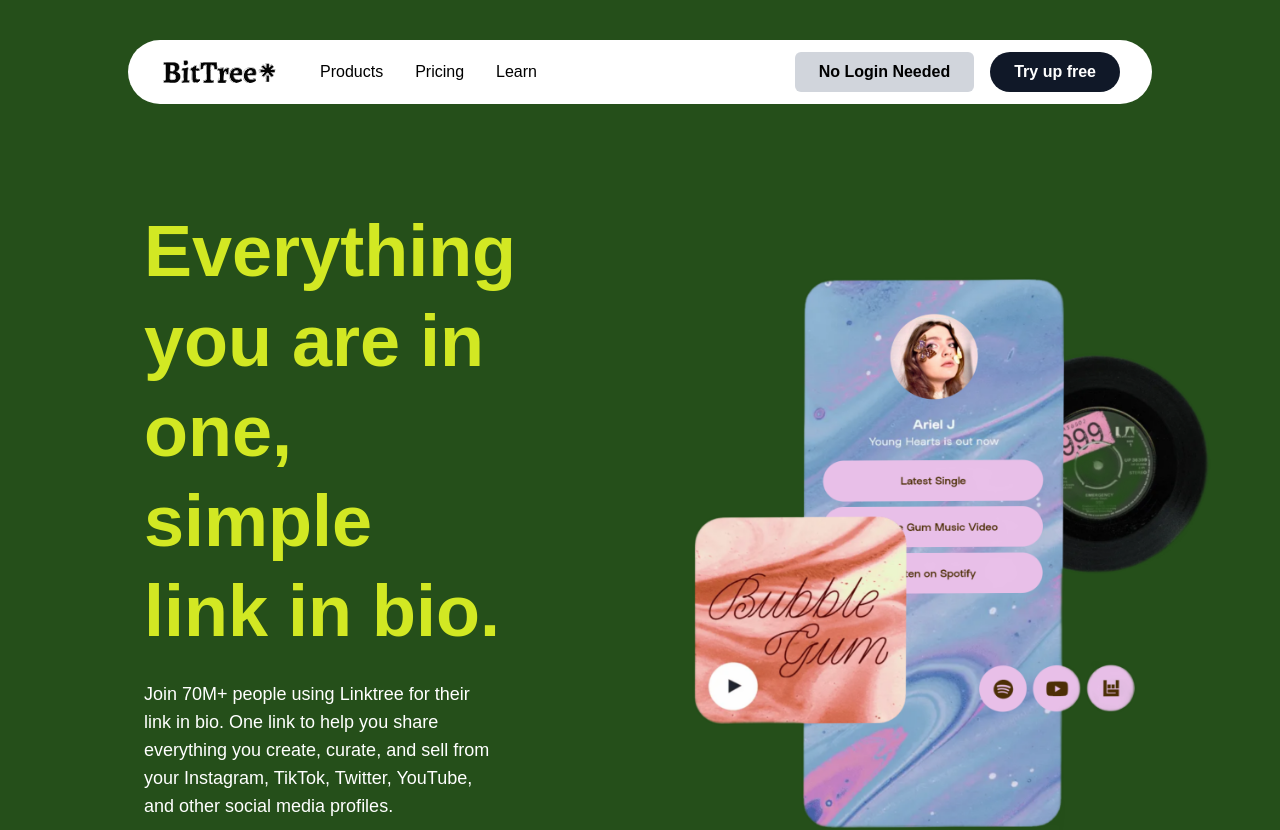
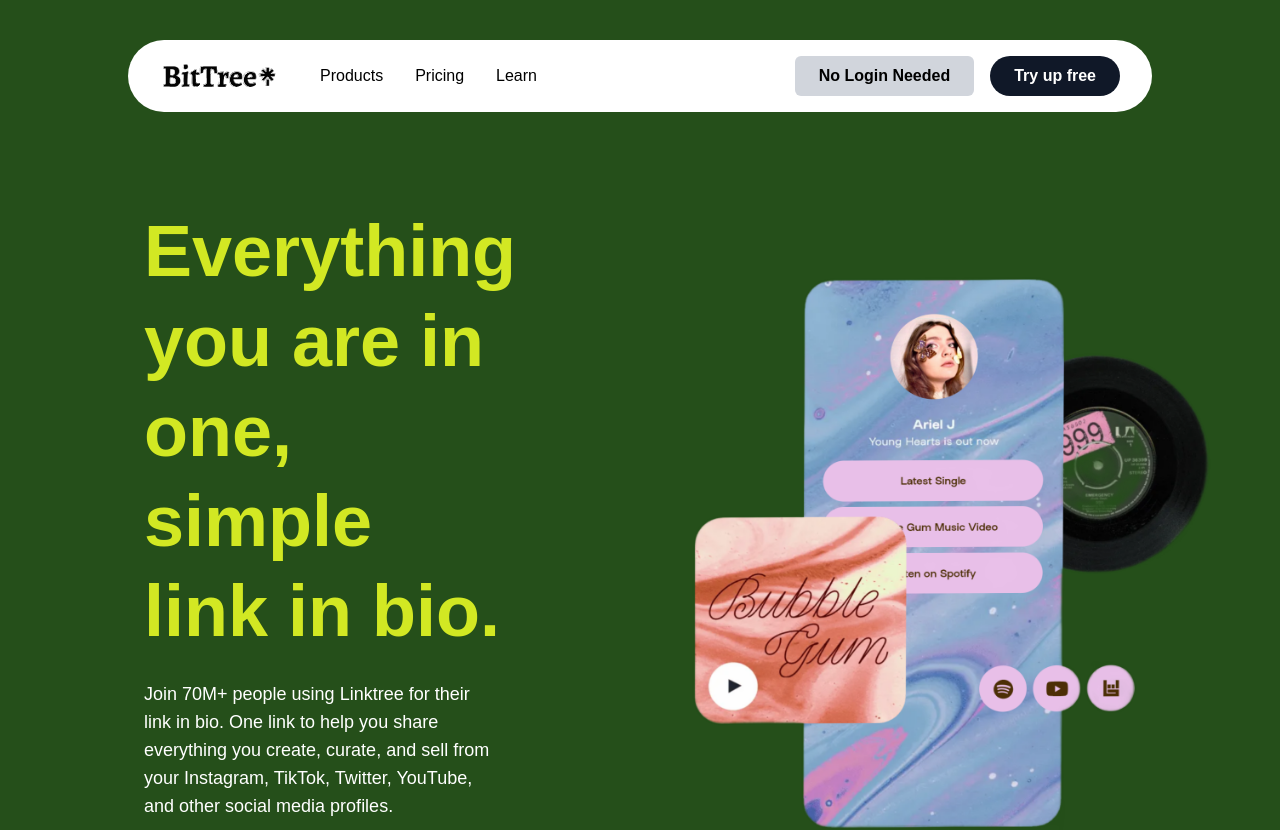
Before and after one commit to ID-compiler/BitTree, a Next.js app: page / in a window 1280 px wide. Shown: the top 830 px of the page. Built offline with nearby package versions, Linux system fonts and the light colour scheme.

Commit message:
update nav

```diff
--- a/components/Navbar.js
+++ b/components/Navbar.js
@@ -20,7 +20,7 @@
 
   return (
     showNavbar && (
-      <nav className="z-1 lg:py-3 md:py-4 md:px-8 sm:py-4 sm:px-8 bg-white absolute w-[80vw] top-10 right-[10vw] rounded-full mx-auto pl-10 text-black flex justify-between items-center transition-transform duration-500">
+      <nav className="z-1 lg:py-4 md:py-4 md:px-8 sm:py-4 sm:px-8 bg-white absolute w-[80vw] top-10 right-[10vw] rounded-full mx-auto pl-10 text-black flex justify-between items-center transition-transform duration-500">
         {/* Left section: logo + nav links in one line */}
         <div className="flex items-center gap-10">
           <Link href={"/"}>
```
Also changed, not shown: 2 other files (tests, documents, lock files or other folders).
